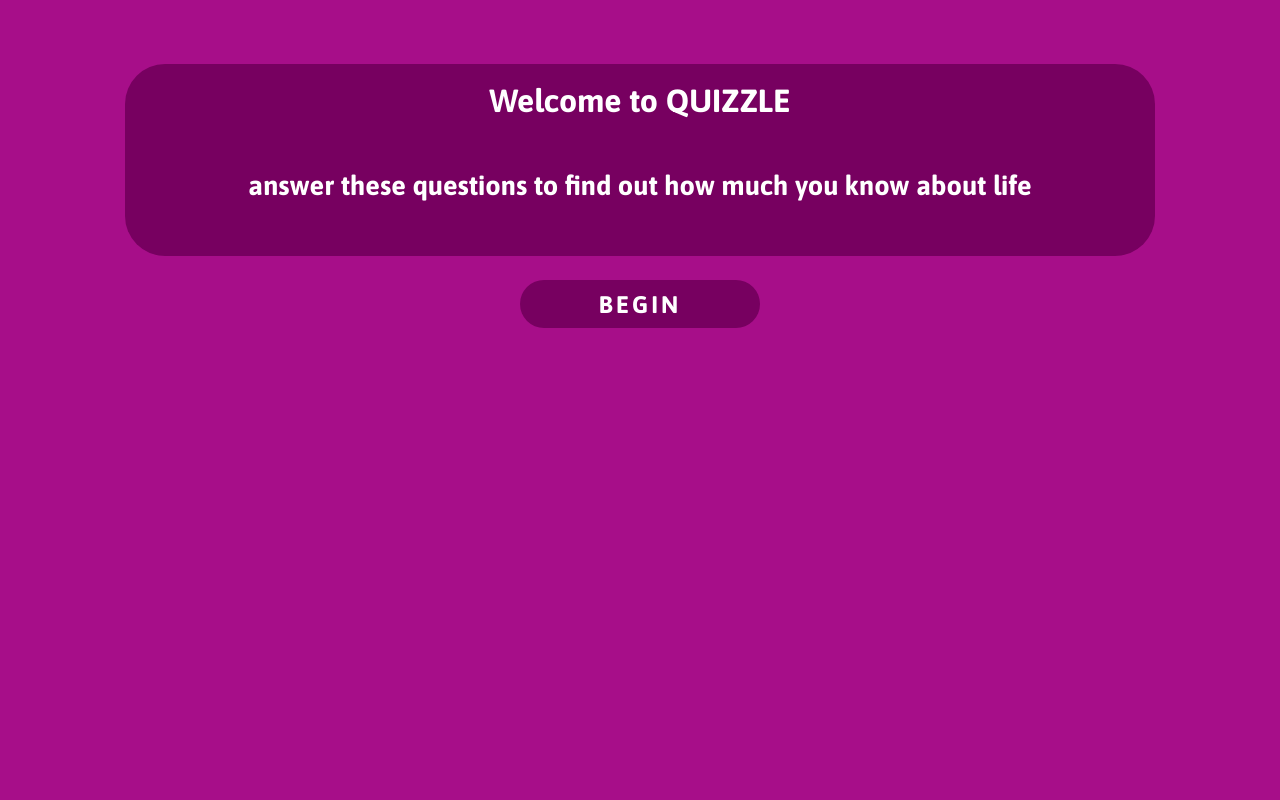
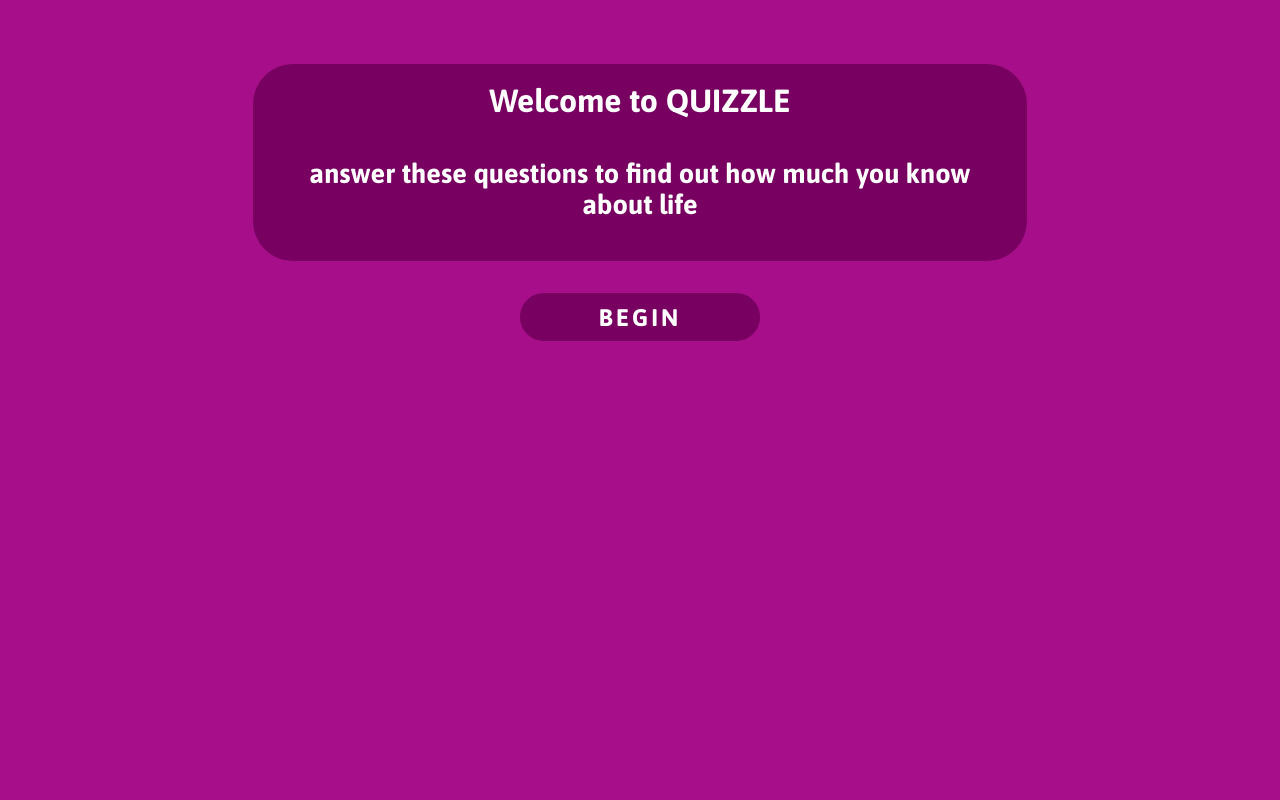
Before and after one commit to mallmsy/quizzle-app, a React (Create React App) app: page / in a window 1280 px wide. Shown: the top 800 px of the page. Built offline with nearby package versions, Linux system fonts and the light colour scheme.

Commit message:
added media query for mobile breakpoint

```diff
--- a/src/index.css
+++ b/src/index.css
@@ -78,12 +78,12 @@ body {
 .question-box {
 	display: inline-block;
 	background-color: rgb(119, 0, 96);
-	width: 80%;
+	width: 60%;
 	height: max-content;
 	text-align: center;
 	border-radius: 2.5rem;
 	font-size: 1.7rem;
-	margin-bottom: 1.5rem;
+	margin-bottom: 2rem;
   padding: .2rem;
 }
 
@@ -98,9 +98,10 @@ body {
 .answers-box {
   display: flex;
   flex-wrap: wrap;
+  width: 50%;
+  margin-left: 25rem;
   justify-content: space-evenly;
-	margin-bottom: 1.5rem;
-
+	margin-bottom: 2rem;
 }
 
 [class^="answers-box__answer--"] {
@@ -108,8 +109,8 @@ body {
 	font-size: 1.6rem;
 	display: table;
 
-  height: 8rem;
-	width: 8rem;
+  height: 15rem;
+	width: 15rem;
   padding: 10px;
   border-radius: 1rem;
 	text-align: center;
@@ -181,7 +182,7 @@ body {
 	height: 3rem;
 	width: 15rem;
 	border-radius: 2.5rem;
-	margin-bottom: 1.5rem;
+	margin-bottom: 2rem;
 }
 
 .next-button:hover {
@@ -198,6 +199,22 @@ body {
 	height: 50px;
   line-height: 50px;
   font-size: 1.5rem;
+}
+
+@media (max-width: 600px) {
+  .question-box {
+  	width: 80%;
+  }
+
+  .answers-box {
+    width: 100%;
+    margin: 0 0 2rem 0;
+  }
+
+  [class^="answers-box__answer--"] {
+    height: 8rem;
+    width: 8rem;
+  }
 }
 
 @keyframes flip-vertical-right {
```
